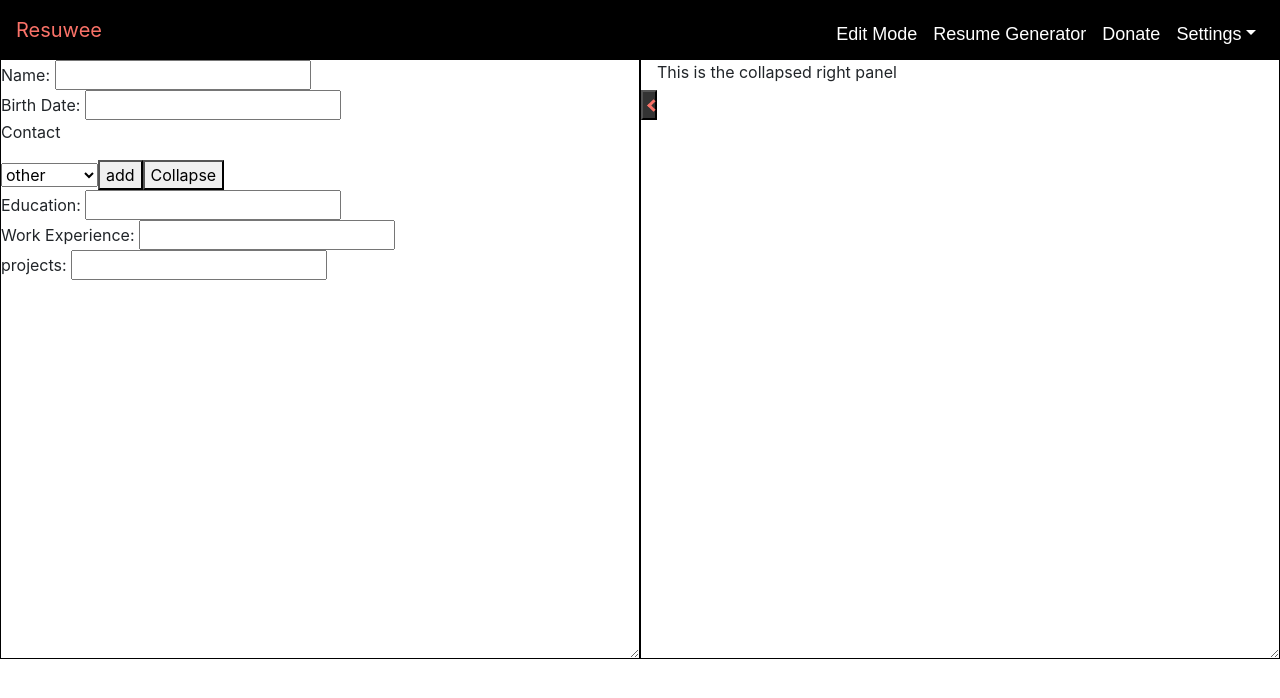
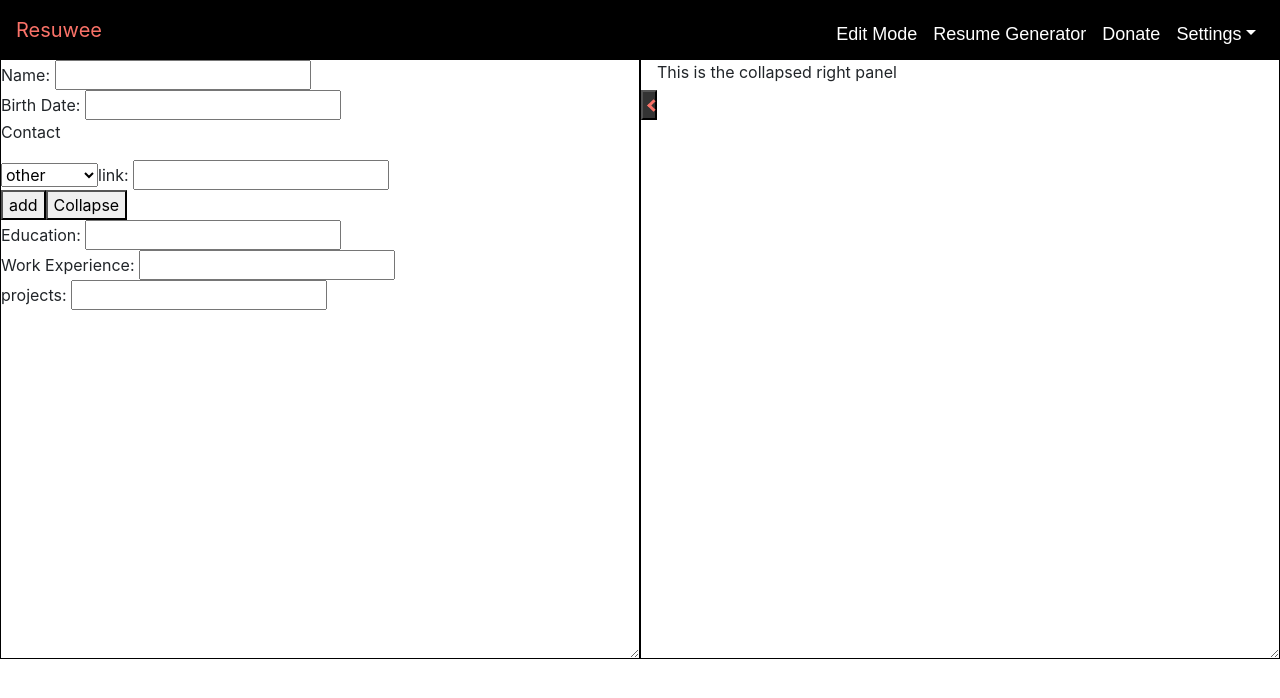
Before and after one commit to Lorraine-Lyu/resuwee, a React (Create React App) app: page / in a window 1280 px wide. Shown: the top 698 px of the page. Built offline with nearby package versions, Linux system fonts and the light colour scheme; a web font is replaced by a local one.

Commit message:
select dropdown half completed, todo:update method"

```diff
--- a/src/App.js
+++ b/src/App.js
@@ -111,7 +111,8 @@ class CollapseBtn extends Component {
 
 
 class contact{
-  constructor(name ,link){
+  constructor(index, name ,link){
+    this.index = index;
     this.name = name;
     this.link = link;
   }
@@ -123,11 +124,13 @@ class ContactList extends Component {
     super(props);
     this.expand = this.expand.bind(this);
     this.add = this.add.bind(this);
-    var c = new contact('other', 'None');
+    this.update = this.update.bind(this);
+    var c = new contact(1, 'other', 'None');
     this.state = {
       isOpen: true,
       menu :['other','phone','facebook', 'gmail','linkedin','instagram','qq','wechat'],
       info : [c],
+      count : 1,
     };
   }
 
@@ -138,26 +141,25 @@ class ContactList extends Component {
   }
 
   add(){
-    const newContact= new contact('other', 'None');
+    const newContact= new contact(this.state.count+1,'other', 'None');
     const nlst = this.state.info;
     nlst.push(newContact);
     this.setState({
-      info : nlst
+      info : nlst,
+      count:this.state.count+1,
     });
+  }
+
+  update(key,value){
+    if(key == null) {
+
+    }
   }
 
   render(){
     const contacts = this.state.info;
-    const allOptions = this.state.menu;
-    const options = allOptions.map((option)=>
-      <option value={option}>{option}</option>
-  );
-    const select = <select name='contactMethods'>{options}</select>
     const input = contacts.map((contact)=>
-      <div className="contactUnit">
-        {select}
-        link: <input type="text" className="contactInput"></input>
-      </div>
+      <ContactUnit menu={this.state.menu} key={contact.index} value={contact} callBk={this.update}></ContactUnit>
   );
 
     if(!this.state.isOpen) {
@@ -172,7 +174,7 @@ class ContactList extends Component {
       <div>
         <div className="openedContactTitle">
           <p>Contact</p>
-          {select}
+          {input}
           <button className="addBtn" onClick={this.add}>add</button>
           <button className="expandBtn" onClick={this.expand}>Collapse</button>
         </div>
@@ -187,14 +189,22 @@ class ContactUnit extends Component{
   }
   render(){
     const allOptions = this.props.menu;
-    const options = allOptions.map((option)=>
-      <option value={option}>{option}</option>
+    const curr = this.props.key;
+    const update = this.props.callBk;
+    const options = allOptions.map(function(option,curr,update){
+      if (option == curr) {
+        return <option value={option} selected >{option}</option>
+      } else {
+        return <option value={option}>{option}</option>
+      }
+    }
+
   );
-    const select = <select name='contactMethods'>{options}</select>
+    const select = <select name='contactMethods' onChange={update(curr, 'n', this.value)}>{options}</select>
     return (
-      <div className="contactUnit">
+      <div className="contactUnit" >
         {select}
-        link: <input type="text" className="contactInput"></input>
+        link: <input type="text" className="contactInput" onChange={update(curr, 'l', this.value)}></input>
       </div>
     )
   }
```
